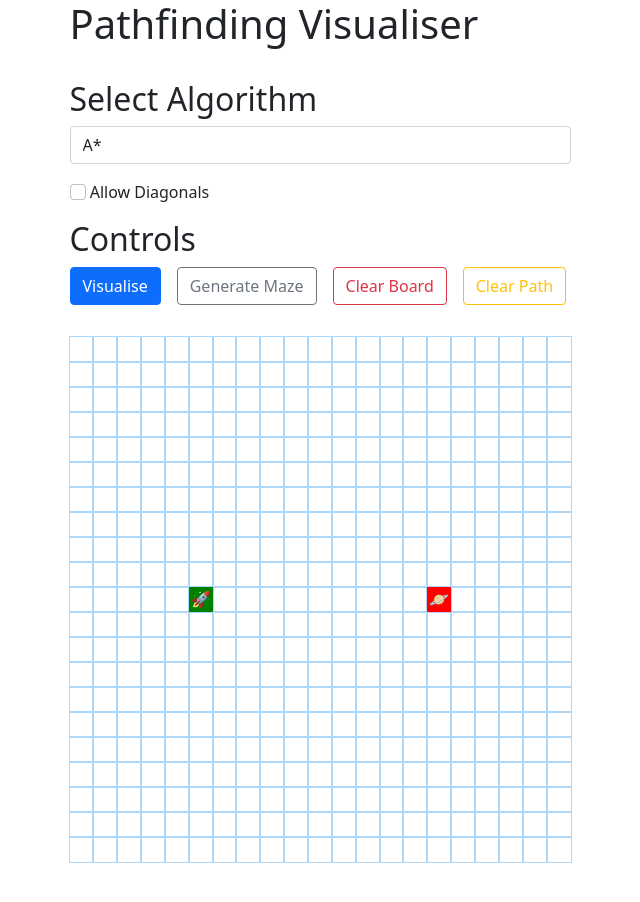
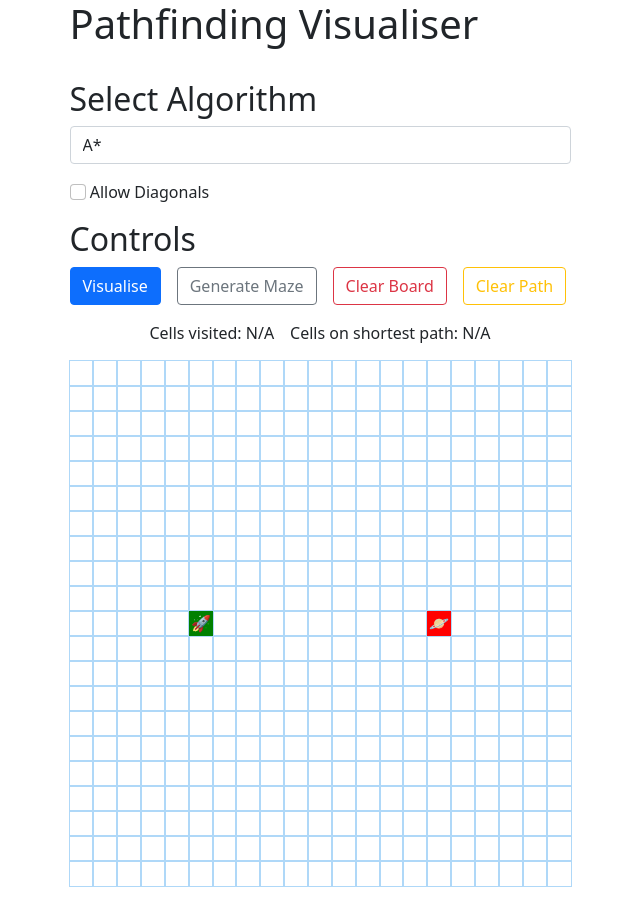
Before and after one commit to jeffreyquan/pathfinding-visualiser, a React (Create React App) app: page / in a window 1280 px wide. Shown: the whole page, without its empty margins (320-960 px from the left). Before the commit the page ends 878 px from the top, so only its background shows below. Built offline with nearby package versions, Linux system fonts and the light colour scheme.

Commit message:
added scoreboard and disabled buttons

```diff
--- a/src/PathfindingVisualiser/PathfindingVisualiser.jsx
+++ b/src/PathfindingVisualiser/PathfindingVisualiser.jsx
@@ -21,6 +21,7 @@ import {
   toggleStartNode,
 } from "./helpers";
 import { generateMaze } from "../algorithms/generateMaze";
+import Scoreboard from "./Scoreboard";
 
 // Initial Grid Constants
 const NO_OF_ROWS = 21;
@@ -130,7 +131,6 @@ export default function PathfindingVisualiser() {
     setNodesInShortestPathOrder(
       getNodesInShortestPathOrder(grid[finishNode.row][finishNode.col])
     );
-    setDisabledGrid(false);
   }
 
   function isStartNode(row, col) {
@@ -240,6 +240,10 @@ export default function PathfindingVisualiser() {
     setGrid(generateMaze(startNode, finishNode, NO_OF_ROWS, NO_OF_COLS));
   }
 
+  function disableButton() {
+    return startNode === null || finishNode === null;
+  }
+
   return (
     <Container className={styles.container}>
       <Row>
@@ -277,7 +281,7 @@ export default function PathfindingVisualiser() {
         <h2>Controls</h2>
         <div className={styles.buttonGroup}>
           <Button
-            disabled={disabledGrid}
+            disabled={disabledGrid | disableButton()}
             color="primary"
             onClick={() => {
               resetPath();
@@ -287,20 +291,42 @@ export default function PathfindingVisualiser() {
             Visualise
           </Button>
           <Button
-            disabled={disabledGrid}
+            disabled={disabledGrid || disableButton()}
             outline
             color="secondary"
             onClick={() => setMaze()}
           >
             Generate Maze
           </Button>
-          <Button outline color="danger" onClick={() => reset()}>
+          <Button
+            disabled={disableButton()}
+            outline
+            color="danger"
+            onClick={() => reset()}
+          >
             Clear Board
           </Button>
-          <Button outline color="warning" onClick={() => resetPath()}>
+          <Button
+            disabled={disableButton()}
+            outline
+            color="warning"
+            onClick={() => resetPath()}
+          >
             Clear Path
           </Button>
         </div>
+      </Row>
+      <Row>
+        <Scoreboard
+          numberVisited={
+            visitedNodesInOrder.length > 0 ? visitedNodesInOrder.length : "N/A"
+          }
+          numberShortestPath={
+            nodesInShortestPathOrder.length > 0
+              ? nodesInShortestPathOrder.length
+              : "N/A"
+          }
+        />
       </Row>
       <div className={styles.grid}>
         {grid.map((row, rowIndex) => (
--- a/src/PathfindingVisualiser/PathfindingVisualiser.module.css
+++ b/src/PathfindingVisualiser/PathfindingVisualiser.module.css
@@ -6,7 +6,7 @@
 }
 
 .grid {
-  margin: 32px auto;
+  margin: 16px auto;
 }
 
 .row {
--- /dev/null
+++ b/src/PathfindingVisualiser/Scoreboard/Scoreboard.jsx
@@ -0,0 +1,11 @@
+import React from "react";
+import styles from "./Scoreboard.module.css";
+
+export default function Scoreboard({ numberVisited, numberShortestPath }) {
+  return (
+    <div className={styles.scoreboard}>
+      <div>Cells visited: {numberVisited}</div>
+      <div>Cells on shortest path: {numberShortestPath}</div>
+    </div>
+  );
+}
--- /dev/null
+++ b/src/PathfindingVisualiser/Scoreboard/Scoreboard.module.css
@@ -0,0 +1,8 @@
+.scoreboard {
+  display: flex;
+  justify-content: center;
+}
+
+.scoreboard > div:first-child {
+  margin-right: 16px;
+}
--- /dev/null
+++ b/src/PathfindingVisualiser/Scoreboard/index.js
@@ -0,0 +1 @@
+export { default } from "./Scoreboard";
```
